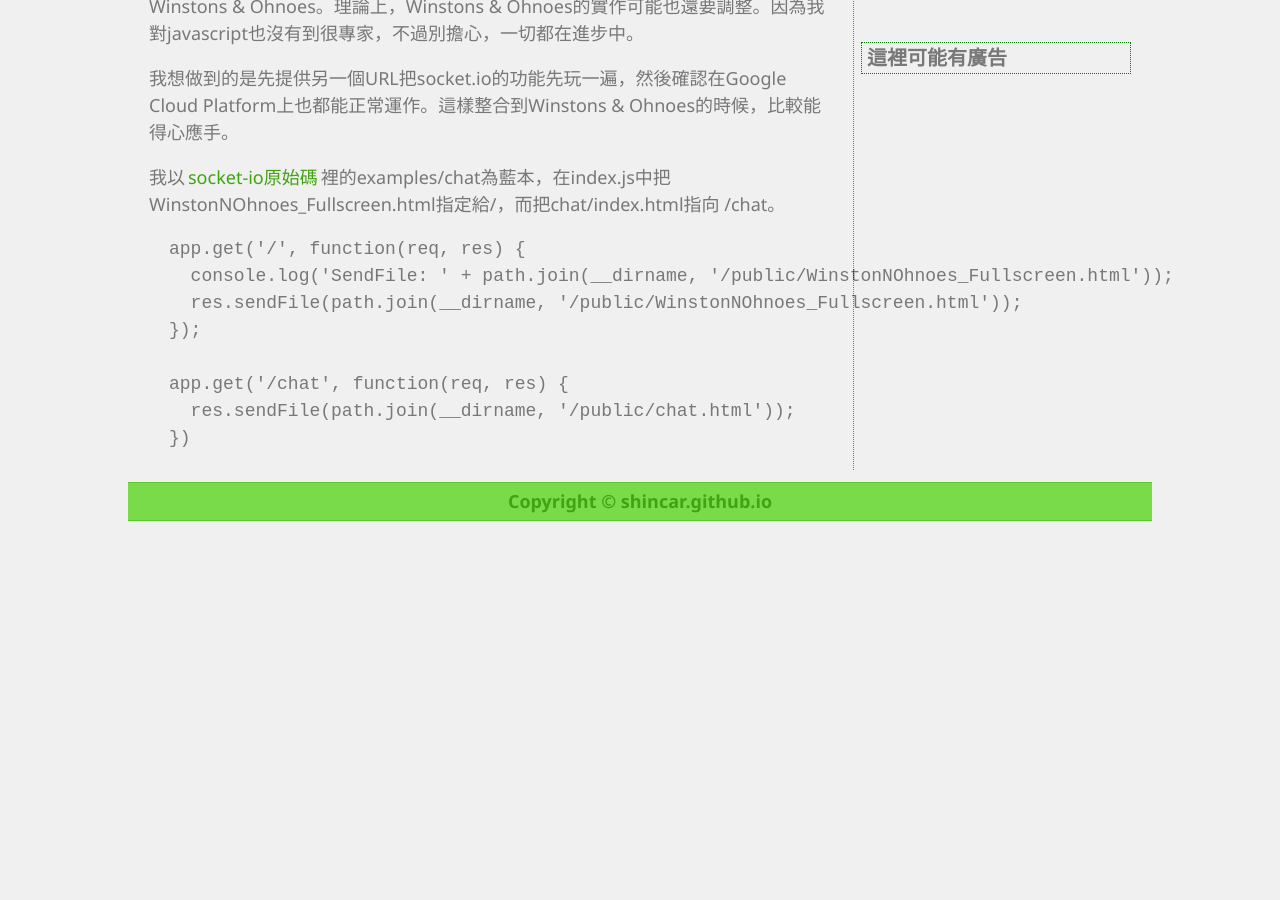
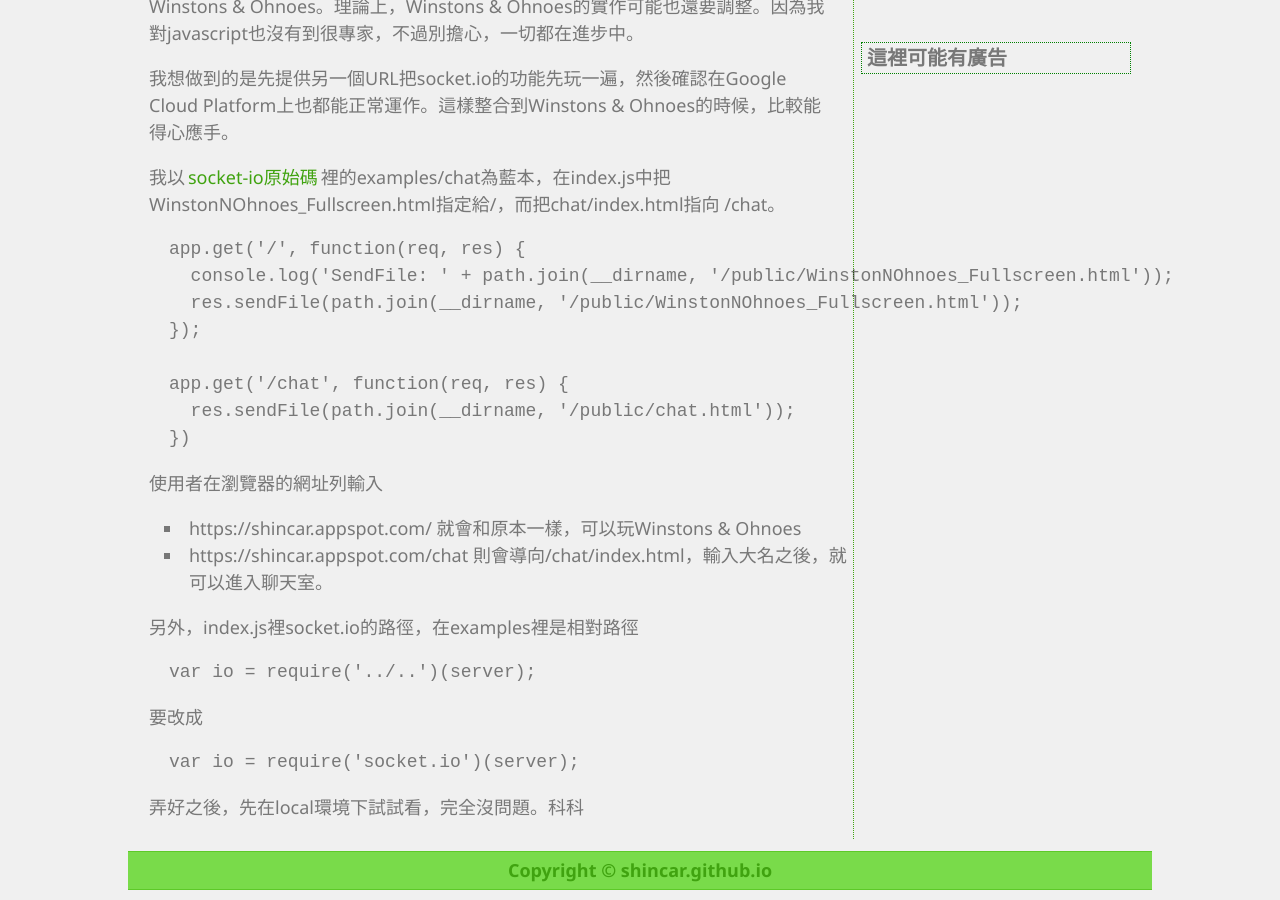
Before and after one commit to shincar/blogs-source, a Jekyll site: the page built from _posts/2019-02-21-add-chat-to-gcp-site.markdown, in a window 1280 px wide and 900 px high, scrolled down 625 px. Built offline with Jekyll 4.4.1, drawn with Linux system fonts in a browser that asks for light colours; before the commit the page ends 1156 px from its top, so only the background shows below that.

Commit message:
Add more content

```diff
--- a/_posts/2019-02-21-add-chat-to-gcp-site.markdown
+++ b/_posts/2019-02-21-add-chat-to-gcp-site.markdown
@@ -33,6 +33,22 @@ app.get('/chat', function(req, res) {
 })
 {% endhighlight %}
 
+
+使用者在瀏覽器的網址列輸入
+- https://shincar.appspot.com/ 就會和原本一樣，可以玩Winstons & Ohnoes
+- https://shincar.appspot.com/chat 則會導向/chat/index.html，輸入大名之後，就可以進入聊天室。
+
+另外，index.js裡socket.io的路徑，在examples裡是相對路徑
+{% highlight javascript %}
+var io = require('../..')(server);
+{% endhighlight %}
+要改成
+{% highlight javascript %}
+var io = require('socket.io')(server);
+{% endhighlight %}
+
+弄好之後，先在local環境下試試看，完全沒問題。科科
+
 [host-winstons-and-ohnoes-on-google-could-platform]: https://shincar.github.io/2019-02-19-host-winstons-and-ohnoes-on-google-could-platform
 [node.js]: https://nodejs.org/
 [socket.io]: https://socket.io/
```
